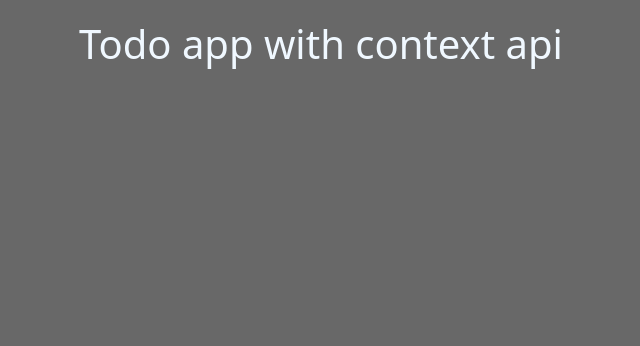
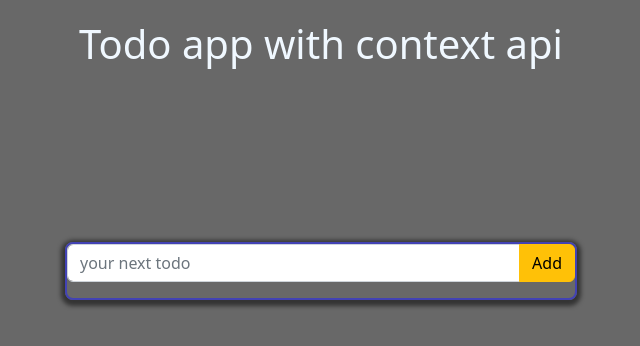
Before and after one commit to neeraj-tangariya/react-tic-tac-toe, a React (Create React App) app: page / in a window 1280 px wide. Shown: the top 346 px of the page, without its empty margins (319-959 px from the left). Built offline with nearby package versions, Linux system fonts and the light colour scheme.

Commit message:
todo added

```diff
--- a/src/App.js
+++ b/src/App.js
@@ -1,17 +1,27 @@
 import React, { useReducer } from "react";
-import { Container } from "reactstrap";
+import { Col, Container, Row } from "reactstrap";
 import { TodoContext } from "./context/TodoContext";
 import todoReducer from "./context/reducer";
 import "bootstrap/dist/css/bootstrap.min.css";
 import "./App.css";
+import TodoForm from "./components/TodoForm";
+import Todos from "./components/Todos";
 
 function App() {
   const [todos, dispatch] = useReducer(todoReducer, []);
 
   return (
-    <TodoContext.Provider value={{todos, dispatch}}>
+    <TodoContext.Provider value={{ todos, dispatch }}>
       <Container fluid>
         <h1>Todo app with context api</h1>
+        <Row>
+          <Col className="col-md-3">
+            <Todos />
+          </Col>
+          <Col className="col-md-9 mt-4">
+            <TodoForm />
+          </Col>
+        </Row>
       </Container>
     </TodoContext.Provider>
   );
--- /dev/null
+++ b/src/components/TodoForm.jsx
@@ -0,0 +1,49 @@
+import React, { useState, useContext } from "react";
+import { FormGroup, Input, Button, Form, InputGroup } from "reactstrap";
+import { v4 } from "uuid";
+import { TodoContext } from "../context/TodoContext";
+import { ADD_TODO } from "../context/action.types";
+
+const TodoForm = () => {
+  const [todoString, setTodoString] = useState("");
+  const { dispatch } = useContext(TodoContext);
+
+  const handleSubmit = (e) => {
+    e.preventDefault();
+    if (todoString === "") {
+      return alert("please enter a todo");
+    }
+
+    const todo = {
+      todoString,
+      id: v4(),
+    };
+
+    dispatch({
+      type: ADD_TODO,
+      payload: todo,
+    });
+
+    setTodoString("");
+  };
+
+  return (
+    <Form onSubmit={handleSubmit}>
+      <FormGroup>
+        <InputGroup>
+          <Input
+            type="text"
+            name="todo"
+            id="todo"
+            placeholder="your next todo"
+            value={todoString}
+            onChange={(e) => setTodoString(e.target.value)}
+          />
+          <Button color="warning">Add</Button>
+        </InputGroup>
+      </FormGroup>
+    </Form>
+  );
+};
+
+export default TodoForm;
--- /dev/null
+++ b/src/components/Todos.jsx
@@ -0,0 +1,32 @@
+import React, { useContext } from "react";
+import { ListGroup, ListGroupItem } from "reactstrap";
+import { FaCheckDouble } from "react-icons/fa";
+import { TodoContext } from "../context/TodoContext";
+import { REMOVE_TODO } from "../context/action.types";
+
+const Todos = () => {
+  const { todos, dispatch } = useContext(TodoContext);
+
+  return (
+    <ListGroup className="mt-5 mb-2 items">
+      {todos.map((todo) => (
+        <ListGroupItem key={todo.id}>
+          {todo.todoString}
+          <span
+            className="float-end"
+            onClick={() => {
+              dispatch({
+                type: REMOVE_TODO,
+                payload: todo.id,
+              });
+            }}
+          >
+            <FaCheckDouble />
+          </span>
+        </ListGroupItem>
+      ))}
+    </ListGroup>
+  );
+};
+
+export default Todos;
```
